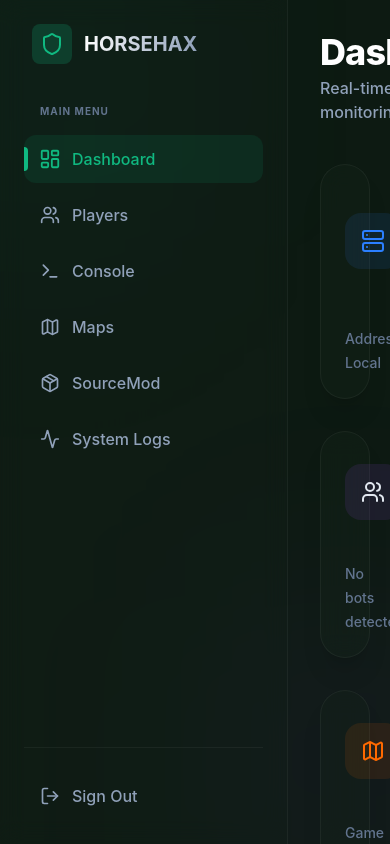
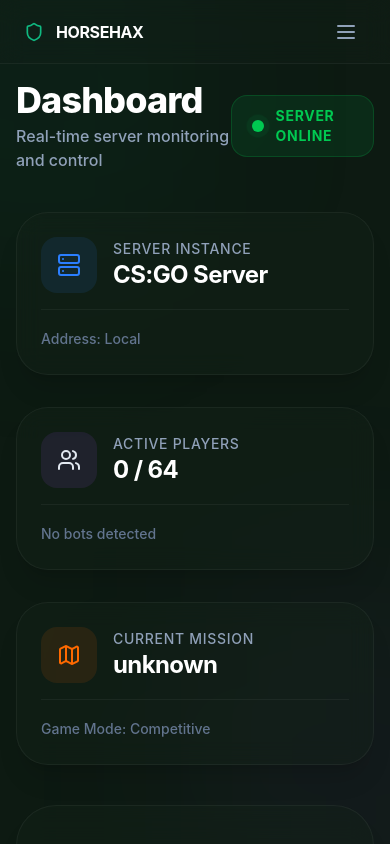
Before and after one commit to v0tekick/horsehaxwebpanel, a React app in the folder frontend/: page / in a window 390 px wide. Built offline with nearby package versions, Linux system fonts and the light colour scheme; no server answers; sample sign-in values are in the browser's storage; the HTML template or start-up script is replaced by a standard one.

Commit message:
UI: Add responsive sidebar with mobile support and desktop toggle

```diff
--- a/frontend/src/App.jsx
+++ b/frontend/src/App.jsx
@@ -1,9 +1,10 @@
-import React from 'react';
+import React, { useState, useEffect } from 'react';
 import { BrowserRouter as Router, Routes, Route, Navigate, Link, useNavigate, useLocation } from 'react-router-dom';
-import { LayoutDashboard, Users, Terminal, Map, Settings, LogOut, Package, Activity, Shield } from 'lucide-react';
+import { LayoutDashboard, Users, Terminal, Map, Settings, LogOut, Package, Activity, Shield, Menu, X, ChevronLeft, ChevronRight } from 'lucide-react';
 import { motion, AnimatePresence } from 'framer-motion';
 import { clsx } from 'clsx';
 import { twMerge } from 'tailwind-merge';
+import { useMediaQuery } from './hooks/useMediaQuery';
 
 import Login from './views/Login';
 import Dashboard from './views/Dashboard';
@@ -22,26 +23,28 @@ const PrivateRoute = ({ children }) => {
   return token ? children : <Navigate to="/login" />;
 };
 
-const NavItem = ({ to, icon: Icon, children }) => {
+const NavItem = ({ to, icon: Icon, children, isCollapsed }) => {
   const location = useLocation();
   const isActive = location.pathname === to;
 
   return (
     <Link
       to={to}
+      title={isCollapsed ? children : undefined}
       className={cn(
         "flex items-center gap-3 px-4 py-3 rounded-xl transition-all duration-200 group relative overflow-hidden",
         isActive
           ? "bg-primary/10 text-primary"
-          : "text-slate-400 hover:text-white hover:bg-white/5"
+          : "text-slate-400 hover:text-white hover:bg-white/5",
+        isCollapsed && "justify-center px-0"
       )}
     >
       <Icon className={cn("w-5 h-5 transition-transform duration-200", isActive && "scale-110")} />
-      <span className="font-medium">{children}</span>
+      {!isCollapsed && <span className="font-medium">{children}</span>}
       {isActive && (
         <motion.div
           layoutId="activeNav"
-          className="absolute left-0 w-1 h-6 bg-primary rounded-r-full"
+          className={cn("absolute left-0 w-1 h-6 bg-primary rounded-r-full", isCollapsed && "right-0 left-auto rounded-l-full rounded-r-none")}
           transition={{ type: "spring", stiffness: 300, damping: 30 }}
         />
       )}
@@ -52,10 +55,25 @@ const NavItem = ({ to, icon: Icon, children }) => {
 const Layout = ({ children }) => {
   const navigate = useNavigate();
   const location = useLocation();
+  const isMobile = useMediaQuery('(max-width: 768px)');
+  const [isCollapsed, setIsCollapsed] = useState(false);
+  const [isMobileOpen, setIsMobileOpen] = useState(false);
+
+  // Close mobile menu on route change
+  useEffect(() => {
+    setIsMobileOpen(false);
+  }, [location]);
 
   const handleLogout = () => {
     localStorage.removeItem('token');
     navigate('/login');
+  };
+
+  const sidebarVariants = {
+    expanded: { width: "18rem" },
+    collapsed: { width: "5rem" },
+    mobileOpen: { x: 0 },
+    mobileClosed: { x: "-100%" }
   };
 
   return (
@@ -64,39 +82,96 @@ const Layout = ({ children }) => {
       <div className="absolute top-[-10%] left-[-10%] w-[40%] h-[40%] bg-primary/10 rounded-full blur-[120px] pointer-events-none" />
       <div className="absolute bottom-[-10%] right-[-10%] w-[40%] h-[40%] bg-purple-500/10 rounded-full blur-[120px] pointer-events-none" />
 
+      {/* Mobile Overlay */}
+      <AnimatePresence>
+        {isMobile && isMobileOpen && (
+          <motion.div
+            initial={{ opacity: 0 }}
+            animate={{ opacity: 1 }}
+            exit={{ opacity: 0 }}
+            onClick={() => setIsMobileOpen(false)}
+            className="fixed inset-0 bg-black/60 backdrop-blur-sm z-40"
+          />
+        )}
+      </AnimatePresence>
+
       {/* Sidebar */}
-      <aside className="w-72 bg-surface/30 backdrop-blur-md border-r border-white/5 flex flex-col p-6 z-10">
-        <div className="flex items-center gap-3 mb-10 px-2">
-          <div className="p-2 bg-primary/20 rounded-lg">
+      <motion.aside
+        initial={isMobile ? "mobileClosed" : "expanded"}
+        animate={isMobile ? (isMobileOpen ? "mobileOpen" : "mobileClosed") : (isCollapsed ? "collapsed" : "expanded")}
+        variants={sidebarVariants}
+        transition={{ type: "spring", stiffness: 300, damping: 30 }}
+        className={cn(
+          "bg-surface/30 backdrop-blur-md border-r border-white/5 flex flex-col p-6 z-50 h-screen shrink-0",
+          isMobile ? "fixed top-0 left-0 w-72" : "relative"
+        )}
+      >
+        <div className={cn("flex items-center mb-10 px-2", isCollapsed ? "justify-center" : "gap-3")}>
+          <div className="p-2 bg-primary/20 rounded-lg shrink-0">
             <Shield className="w-6 h-6 text-primary" />
           </div>
-          <h1 className="text-xl font-bold bg-gradient-to-r from-white to-slate-400 bg-clip-text text-transparent">
+          {!isCollapsed && (
+            <h1 className="text-xl font-bold bg-gradient-to-r from-white to-slate-400 bg-clip-text text-transparent truncate">
               HORSEHAX
             </h1>
+          )}
         </div>
 
-        <nav className="flex-1 space-y-2">
+        <nav className="flex-1 space-y-2 overflow-y-auto custom-scrollbar overflow-x-hidden">
+          {!isCollapsed && (
             <div className="text-[10px] font-bold text-slate-500 uppercase tracking-widest px-4 mb-4">Main Menu</div>
-          <NavItem to="/" icon={LayoutDashboard}>Dashboard</NavItem>
-          <NavItem to="/players" icon={Users}>Players</NavItem>
-          <NavItem to="/console" icon={Terminal}>Console</NavItem>
-          <NavItem to="/maps" icon={Map}>Maps</NavItem>
-          <NavItem to="/mods" icon={Package}>SourceMod</NavItem>
-          <NavItem to="/logs" icon={Activity}>System Logs</NavItem>
+          )}
+          <NavItem to="/" icon={LayoutDashboard} isCollapsed={isCollapsed}>Dashboard</NavItem>
+          <NavItem to="/players" icon={Users} isCollapsed={isCollapsed}>Players</NavItem>
+          <NavItem to="/console" icon={Terminal} isCollapsed={isCollapsed}>Console</NavItem>
+          <NavItem to="/maps" icon={Map} isCollapsed={isCollapsed}>Maps</NavItem>
+          <NavItem to="/mods" icon={Package} isCollapsed={isCollapsed}>SourceMod</NavItem>
+          <NavItem to="/logs" icon={Activity} isCollapsed={isCollapsed}>System Logs</NavItem>
         </nav>
 
-        <div className="pt-6 border-t border-white/5">
+        {/* Toggle Button (Desktop) */}
+        {!isMobile && (
+          <button
+            onClick={() => setIsCollapsed(!isCollapsed)}
+            className="absolute -right-3 top-20 w-6 h-6 bg-primary text-white rounded-full flex items-center justify-center shadow-lg border border-white/10 z-50 hover:scale-110 transition-transform"
+          >
+            {isCollapsed ? <ChevronRight className="w-4 h-4" /> : <ChevronLeft className="w-4 h-4" />}
+          </button>
+        )}
+
+        <div className={cn("pt-6 border-t border-white/5", isCollapsed && "flex justify-center")}>
           <button
             onClick={handleLogout}
-            className="w-full flex items-center gap-3 px-4 py-3 text-slate-400 hover:text-red-400 hover:bg-red-500/5 rounded-xl transition-all duration-200"
+            title={isCollapsed ? "Sign Out" : undefined}
+            className={cn(
+              "flex items-center gap-3 px-4 py-3 text-slate-400 hover:text-red-400 hover:bg-red-500/5 rounded-xl transition-all duration-200",
+              isCollapsed && "px-0 justify-center w-full"
+            )}
           >
             <LogOut className="w-5 h-5" />
-            <span className="font-medium">Sign Out</span>
+            {!isCollapsed && <span className="font-medium">Sign Out</span>}
           </button>
         </div>
-      </aside>
+      </motion.aside>
 
-      {/* Main Content */}
+      {/* Main Content Area */}
+      <div className="flex-1 flex flex-col min-w-0">
+        {/* Mobile Header */}
+        {isMobile && (
+          <header className="h-16 flex items-center justify-between px-6 bg-surface/30 backdrop-blur-md border-b border-white/5 z-30">
+            <div className="flex items-center gap-3">
+              <Shield className="w-5 h-5 text-primary" />
+              <span className="font-bold text-white tracking-tight">HORSEHAX</span>
+            </div>
+            <button
+              onClick={() => setIsMobileOpen(true)}
+              className="p-2 text-slate-400 hover:text-white"
+            >
+              <Menu className="w-6 h-6" />
+            </button>
+          </header>
+        )}
+
         <main className="flex-1 overflow-y-auto relative custom-scrollbar">
           <AnimatePresence mode="wait">
             <motion.div
@@ -105,12 +180,13 @@ const Layout = ({ children }) => {
               animate={{ opacity: 1, y: 0 }}
               exit={{ opacity: 0, y: -10 }}
               transition={{ duration: 0.2 }}
-            className="p-8 max-w-7xl mx-auto w-full"
+              className="p-4 md:p-8 max-w-7xl mx-auto w-full"
             >
               {children}
             </motion.div>
           </AnimatePresence>
         </main>
+      </div>
     </div>
   );
 };
--- /dev/null
+++ b/frontend/src/hooks/useMediaQuery.js
@@ -0,0 +1,17 @@
+import { useState, useEffect } from 'react';
+
+export function useMediaQuery(query) {
+  const [matches, setMatches] = useState(false);
+
+  useEffect(() => {
+    const media = window.matchMedia(query);
+    if (media.matches !== matches) {
+      setMatches(media.matches);
+    }
+    const listener = () => setMatches(media.matches);
+    media.addEventListener('change', listener);
+    return () => media.removeEventListener('change', listener);
+  }, [matches, query]);
+
+  return matches;
+}
```
Lines whose indentation alone changed are shown as unchanged.
